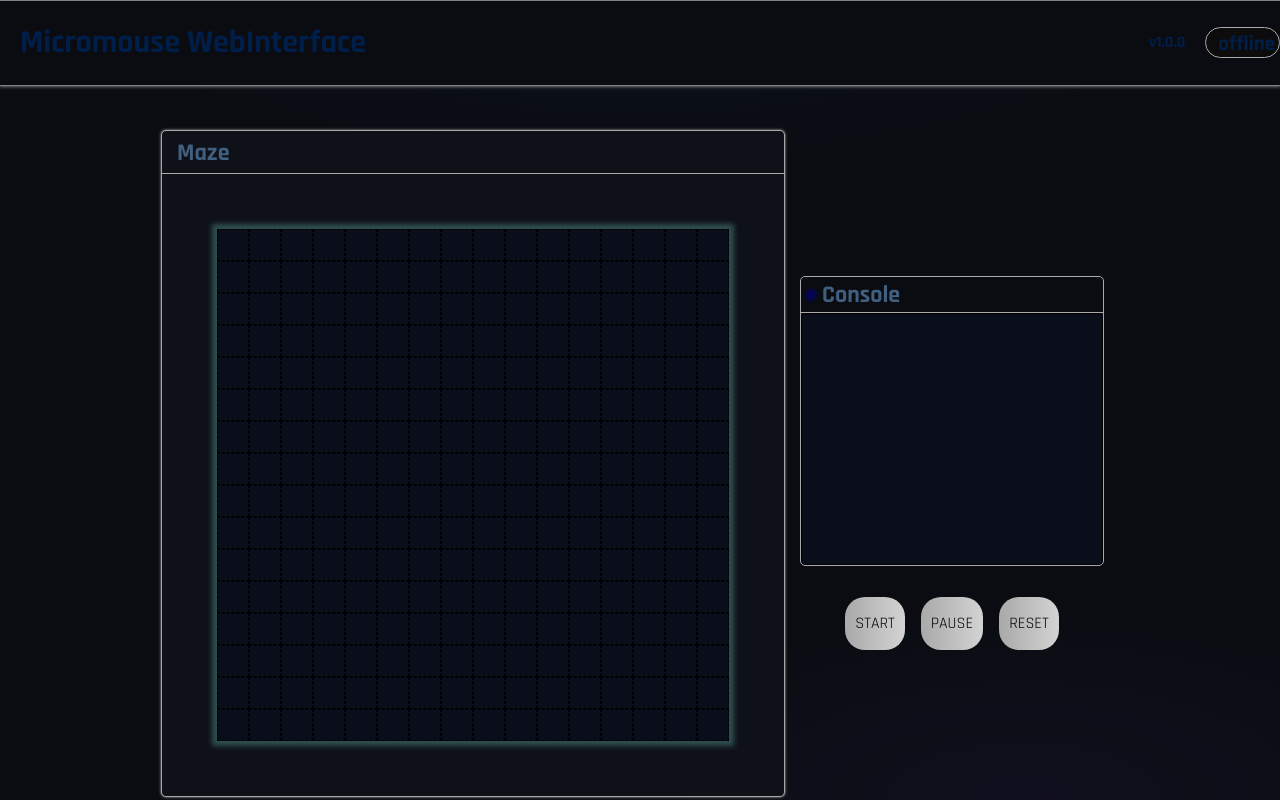
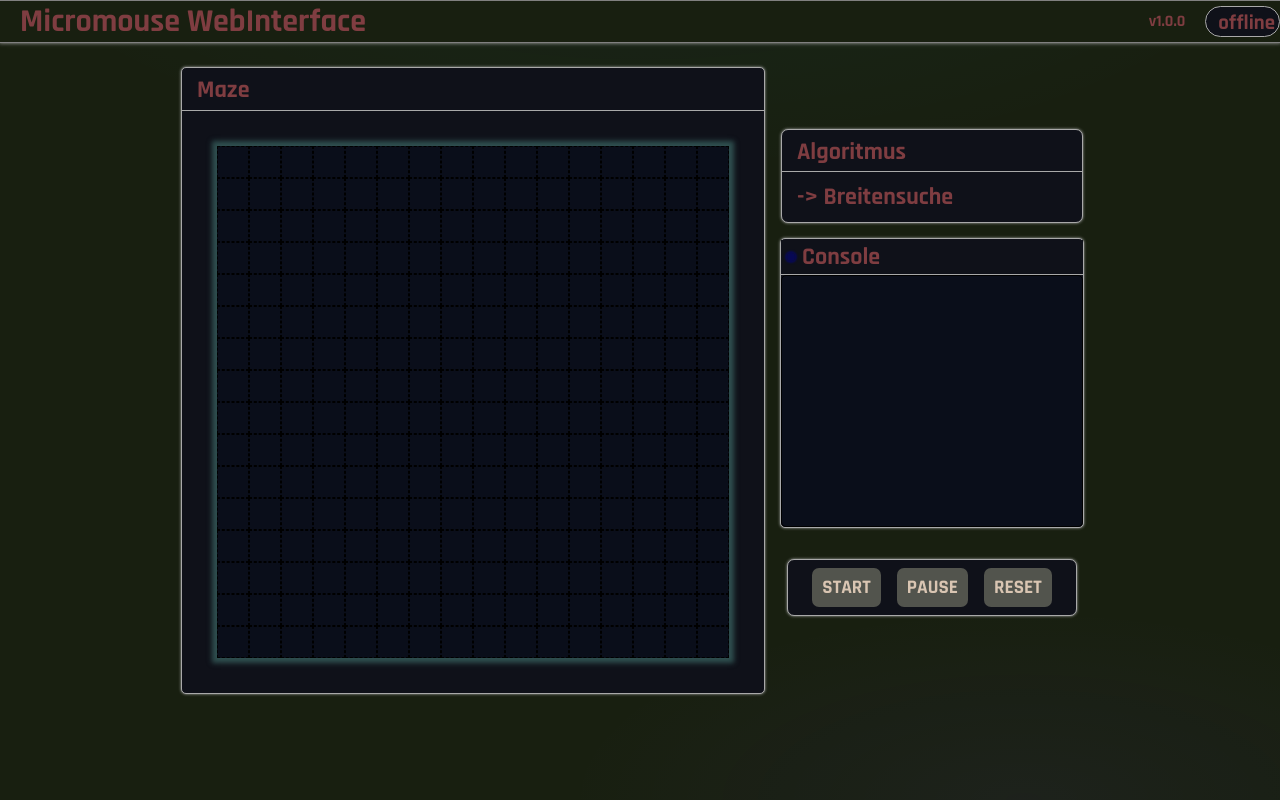
Before and after one commit to al83012/Informatik-Q12---Micromouse, a plain HTML site: page web-interface/web_frontend/home.html in a window 1280 px wide. Drawn offline with Linux system fonts and the light colour scheme.

Commit message:
updated: - backend now defaults the path - new style - algorithm window

```diff
--- a/web-interface/web_backend/index.js
+++ b/web-interface/web_backend/index.js
@@ -25,6 +25,10 @@ app.get('/update', (req, res) => {
     actions = [];
 });
 
+app.get('/', (req, res) => {
+    res.redirect("/home.html");
+})
+
 app.listen(port, () => console.log(`Example app listening on port ${port}!`));
 
 //setup connection with backend_server
--- a/web-interface/web_frontend/home.html
+++ b/web-interface/web_frontend/home.html
@@ -331,6 +331,15 @@
 
 
         <div class="right_container">
+            <div class="algo_container">
+                <div class="algo_header">
+                    <h2 class="algo_header_text">Algoritmus</h2>
+                </div>
+                <div class="algo_container_inner">
+                    <h2 class="current_algorithm">-> Breitensuche</h2>
+                </div>
+            </div>
+
             <div class="debug_console_container">
                 <div class="debug_console_header">
                     <div class="debug_console_header_dot"></div>
@@ -344,19 +353,19 @@
                     <div class="control_row">
                         <div class="button_container">
                             <div class="button_start_stop button_function_start_stop">
-                                <p class="unselectable">START</p>
+                                <p-button class="button_text unselectable">START</p-button>
                             </div>
                         </div>
 
                         <div class="button_container">
                             <div class="button_pause">
-                                <p class="unselectable">PAUSE</p>
+                                <p-button class="button_text unselectable">PAUSE</p-button>
                             </div>
                         </div>
 
                         <div class="button_container">
                             <div class="button_reset">
-                                <p class="unselectable">RESET</p>
+                                <p-button class="button_text unselectable">RESET</p-button>
                             </div>
                         </div>
                     </div>
--- a/web-interface/web_frontend/module/index.js
+++ b/web-interface/web_frontend/module/index.js
@@ -113,7 +113,9 @@ function unselect_square(square) {
     updateControls();
 }
 
-function updateControls() {
+function updateControls() {}
+
+function updateControls_disalbed() {
     let buttonStart = document.getElementsByClassName("button_start_stop")[0];
     let buttonPause = document.getElementsByClassName("button_pause")[0];
     let buttonReset = document.getElementsByClassName("button_reset")[0];
--- a/web-interface/web_frontend/style.css
+++ b/web-interface/web_frontend/style.css
@@ -5,7 +5,12 @@ t23 {
 }
 
 :root {
-    --bg: #0a0c12;
+    --controll_disabled: #52544D;
+    --win_bg: #0f1119;
+    --bg: #181F10;
+    --bg_old: #0a0c12;
+    --text-color: #7F3D41/*#6B2737;*/;
+    --button-text-color: #D9C5B2;
     --square_size: 30px;
     --square_size_full: calc(var(--square_size) + var(--square_border_size)*2);
     --square_border_size: 1px;
@@ -35,6 +40,7 @@ body {
     padding-top: 0;
     margin-bottom: 4px;
     width: 100%;
+    height: fit-content;
     /*background-image: linear-gradient(to right, #074fba, #0644a1);*/
     background: var(--bg);
     border-width: 1px;
@@ -59,9 +65,12 @@ body {
 }*/
 
 .header_text {
-    color:#001e4a;
+    color: var(--text-color);
+    /*color:#001e4a;*/
     margin-left: 20px;
     margin-right: 20px;
+    margin-top: 0;
+    margin-bottom: 0;
 }
 
 .header_status {
@@ -81,7 +90,7 @@ body {
     border-radius: 30px;
     border-style: solid;
     border-color: darkgray;
-    background-color: #0c0c0d;
+    background-color: var(--win_bg)/*#0c0c0d;*/
 }
 
 .header_status_pill_dot {
@@ -96,7 +105,8 @@ body {
 }
 
 .header_status_pill_text {
-    color:#001e4a;
+    color: var(--text-color);
+    /*color:#001e4a;*/
     margin-top: 3px;
     margin-bottom: 0;
     margin-left: 4px;
@@ -108,7 +118,7 @@ body {
     align-items: center;
     justify-content: center;
     flex-direction: row;
-    margin-top: 40px;
+    margin-top: 20px;
     width: 100%;
     height: 100%;
 }
@@ -119,6 +129,64 @@ body {
     flex-direction: column;
     width: fit-content;
     height: fit-content;
+}
+
+.algo_container {
+    display: flex;
+    flex-direction: column;
+    align-items: center;
+    justify-content: center;
+    width: fit-content;
+    height: fit-content;
+
+    border: darkgray 1px solid;
+    border-radius: 7px;
+    box-shadow: darkgray 0 0 3px 0;
+    background-color: var(--win_bg);
+}
+
+.algo_header {
+    display: flex;
+    align-items: center;
+    justify-content: left;
+    flex-direction: row;
+    width: 100%;
+    height: fit-content;
+    border-bottom-width: 1px;
+    border-bottom-style: solid;
+    border-bottom-color: darkgray;
+}
+
+.algo_header_text {
+    color: var(--text-color);
+    height: 15px;
+    margin-top: 7px;
+    margin-left: 15px;
+}
+
+.algo_container_inner {
+    display: flex;
+    align-items: flex-start;
+    justify-content: left;
+    flex-direction: column;
+    width: 300px;
+    height: fit-content;
+}
+
+.current_algorithm {
+    color: var(--text-color);
+    font-weight: bold;
+    padding: 0;
+    margin-top: 10px;
+    margin-bottom: 10px;
+    margin-left: 15px;
+    font-size: 1.5rem;
+}
+
+.pop_window_algorithm_container {
+    display: block;
+    position: absolute;
+
 }
 
 .debug_console_container {
@@ -134,6 +202,10 @@ body {
     border-style: solid;
     border-radius: 5px;
     margin: 15px;
+
+    background-color: var(--win_bg);
+
+    box-shadow: darkgray 0 0 3px 0;
 }
 
 .debug_console_header {
@@ -147,6 +219,8 @@ body {
     border-bottom-style: solid;
     border-bottom-color: darkgray;
     margin-top: 1px;
+
+    background-color: var(--win_bg);
 }
 
 .debug_console_header_dot {
@@ -158,10 +232,11 @@ body {
 }
 
 .debug_console_header_text {
-    color: #416080;
+    color: /*#416080;*/ var(--text-color);
     margin-top: 2px;
     margin-left: 7px;
     margin-bottom: 2px;
+    background-color: var(--win_bg);
 }
 
 .debug_console {
@@ -205,7 +280,7 @@ body {
 }
 
 .maze_header_text {
-    color: #416080;
+    color: /*#416080;*/ var(--text-color);
     height: 15px;
     margin-top: 7px;
     margin-left: 15px;
@@ -219,7 +294,7 @@ body {
     align-items: center;
     justify-content: center;
     background-color: red;
-    margin: 55px;
+    margin: 35px;
     box-shadow: darkslategray 0 0 5px 5px;
 }
 
@@ -250,10 +325,21 @@ body {
     width: fit-content;
     height: fit-content;
     margin: 1rem 0;
+
+    border: darkgray 1px solid;
+    border-radius: 7px;
+
+    box-shadow: darkgray 0 0 3px 0;
+
+    background-color: var(--win_bg);
 }
 
 .control_container_inner {
-    padding: 0 2rem;
+    /*padding: 0 2rem;*/
+    padding-left: 16px;
+    padding-right: 16px;
+    margin-top: 8px;
+    margin-bottom: 8px;
 }
 
 .control_row {
@@ -273,24 +359,40 @@ body {
     padding-right: 8px;
 }
 
+p-button {
+    height: fit-content;
+    width: fit-content;
+}
+
+.button_text {
+    color: var(--button-text-color);
+    font-weight: bold;
+    margin-top: 7px;
+    margin-bottom: 7px;
+    font-size: 1.2rem;
+}
+
 .button_start_stop {
     display: flex;
     align-items: center;
     justify-content: center;
-    background-image: linear-gradient(to right, cyan, cornflowerblue);
-    border-radius: 20px;
+    height: fit-content;
+    /*background-image: linear-gradient(to right, cyan, cornflowerblue);*/
+    border-radius: 7px;
     corner-shape: round;
     padding-top: -20px;
     padding-left: 10px;
     padding-right: 10px;
+    background-color: var(--controll_disabled);
 }
 
 .button_pause {
     display: flex;
     align-items: center;
     justify-content: center;
-    background-image: linear-gradient(to right, cyan, cornflowerblue);
-    border-radius: 20px;
+    background-color: var(--controll_disabled);
+    /*background-image: linear-gradient(to right, cyan, cornflowerblue);*/
+    border-radius: 7px;
     corner-shape: round;
     padding-top: -20px;
     padding-left: 10px;
@@ -301,8 +403,9 @@ body {
     display: flex;
     align-items: center;
     justify-content: center;
-    background-image: linear-gradient(to right, cyan, cornflowerblue);
-    border-radius: 20px;
+    background-color: var(--controll_disabled);
+    /*background-image: linear-gradient(to right, cyan, cornflowerblue);*/
+    border-radius: 7px;
     corner-shape: round;
     padding-top: -20px;
     padding-left: 10px;
```
Also changed, not shown: 1 other file.
